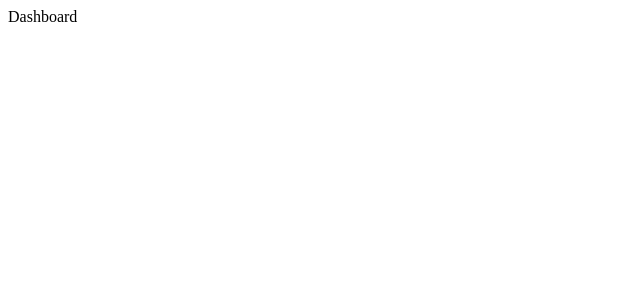
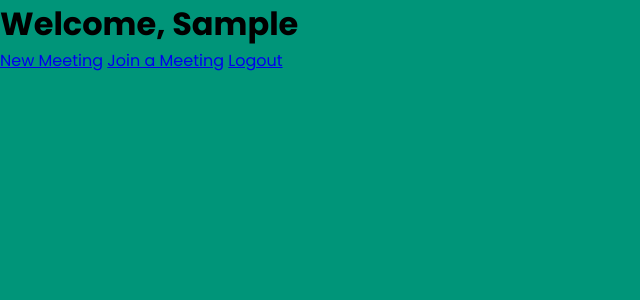
Before and after one commit to ARamosCaio/videocall_app, a Django app: page /dashboard/ in a window 1280 px wide. Before the commit the part shown is almost empty. Shown: the top 300 px of the page, without its empty margins (0-640 px from the left). Run offline with Django 4.2, Linux system fonts and the light colour scheme; the visitor is signed in with stand-in values (Sample User, id 1).

Commit message:
feat: added dashboard page

```diff
--- a/video_conference/videoconf_app/templates/dashboard.html
+++ b/video_conference/videoconf_app/templates/dashboard.html
@@ -1,13 +1,19 @@
+{% load static %}
 <!DOCTYPE html>
 <html lang="en">
 <head>
     <meta charset="UTF-8">
     <meta name="viewport" content="width=device-width, initial-scale=1.0">
+    <meta http-equiv="X-UA-Compatible" content="ie=edge">
+    <title>Videoconference App</title>
+    <link rel="stylesheet" href="{% static 'css/style.css' %}">
 </head>
-<header>
-    Dashboard
-</header>
-<body>
-
-</body>
+    <body>
+        <div class="dashboard">
+            <h1>Welcome, {{ name }}</h1>
+            <a href="$" class="button">New Meeting</a>
+            <a href="$" class="button">Join a Meeting</a>
+            <a href="$" class="button">Logout</a>
+        </div>
+    </body>
 </html>
```
